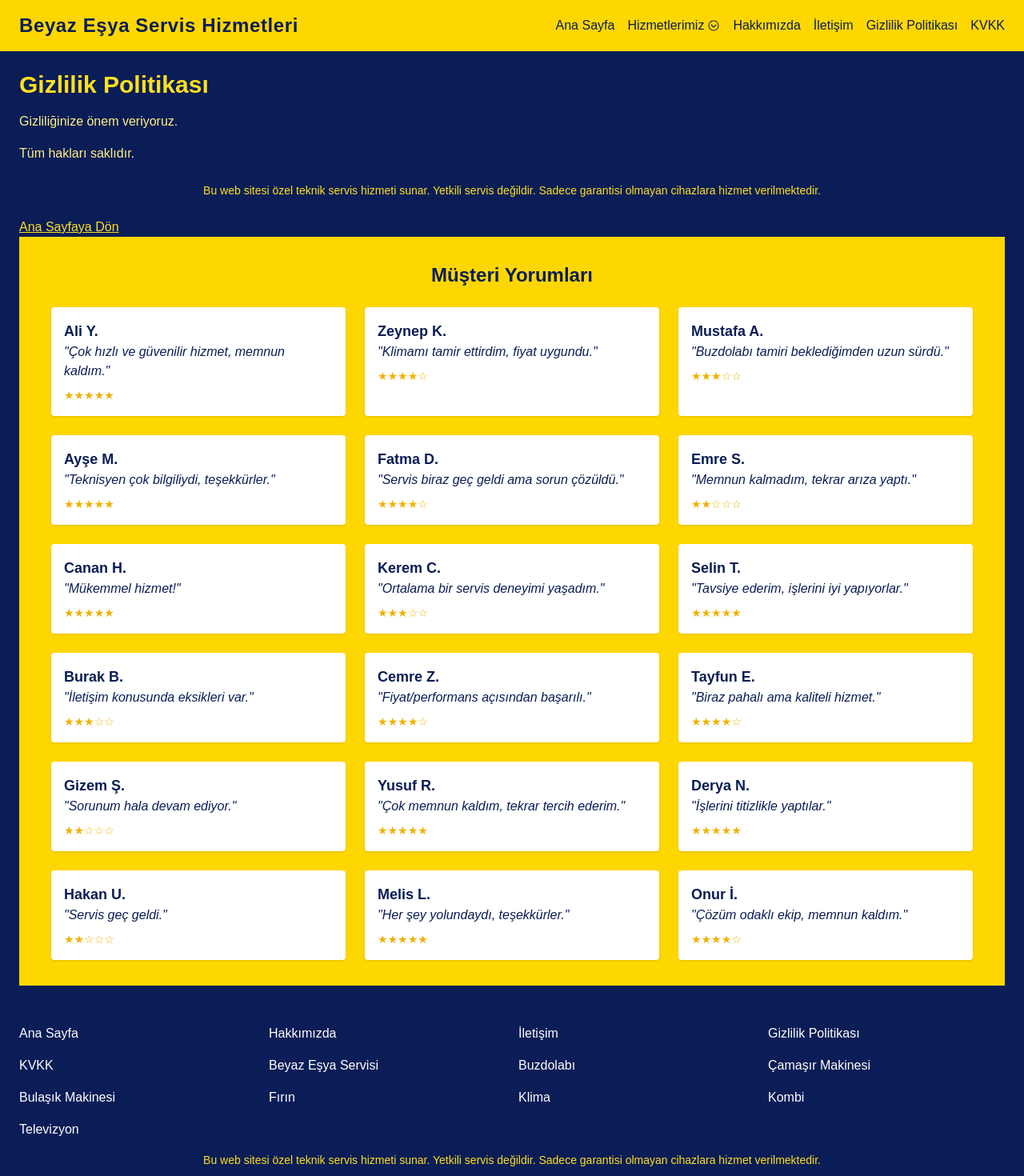
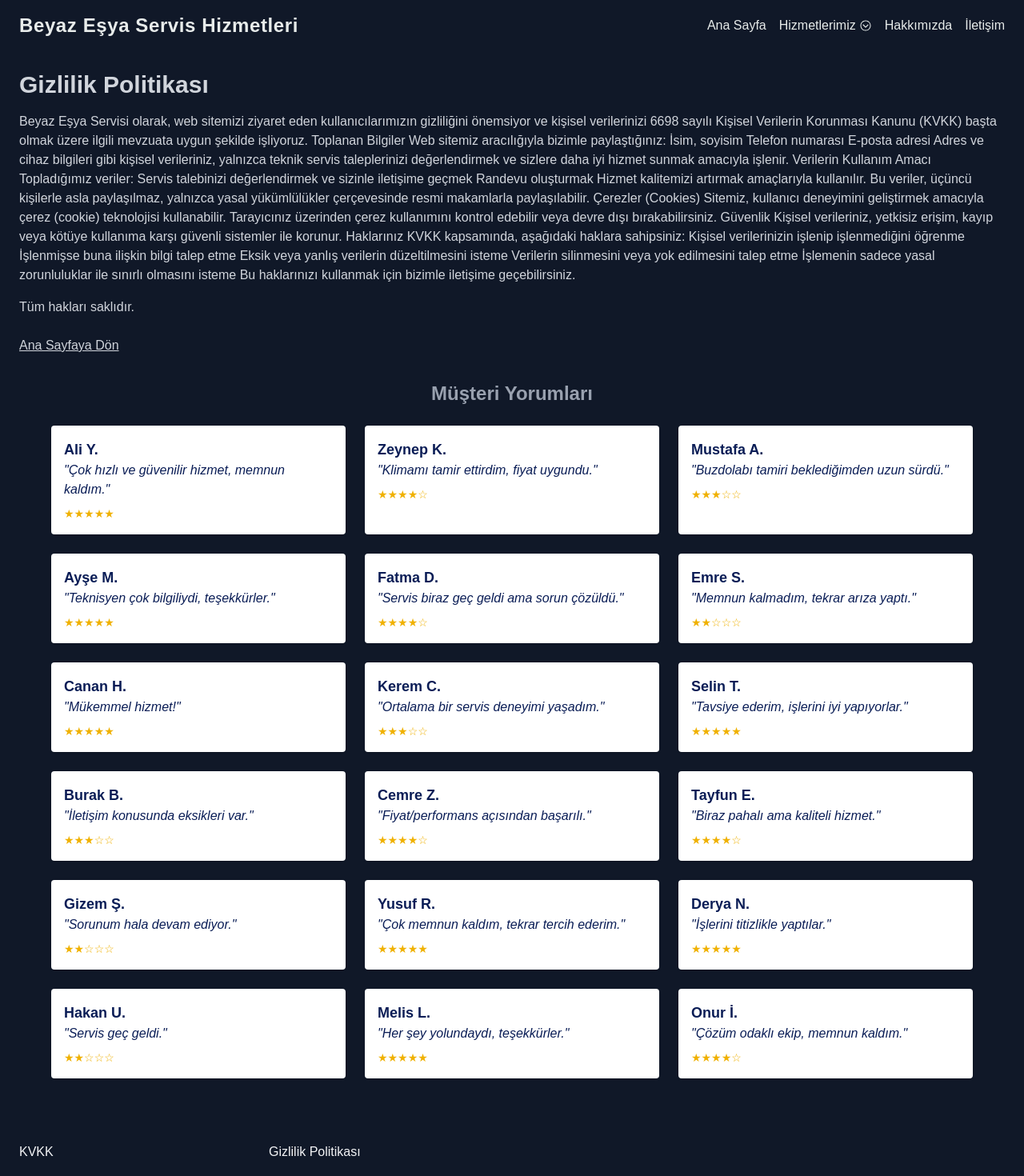
Before and after one commit to MustafaTaslialann/mustafataslialanweb, a Next.js app: page /gizlilik in a window 1280 px wide. Shown: the top 1470 px of the page at 80% size. Built offline with nearby package versions, Linux system fonts and the light colour scheme.

Commit message:
fixed to header-footer and clor

```diff
--- a/src/app/gizlilik/page.tsx
+++ b/src/app/gizlilik/page.tsx
@@ -2,47 +2,92 @@ import { Metadata } from "next";
 import Link from "next/link";
 
 export const metadata: Metadata = {
-  title: 'Gizlilik Politikası',
-  description: 'Gizlilik Politikası'
-}
+  title: "Gizlilik Politikası",
+  description: "Gizlilik Politikası",
+};
 
 export default function Gizlilik() {
   return (
-    <main className="flex flex-col min-h-screen p-6 bg-[#0A1D56] text-yellow-400">
-      <h1 className="text-3xl font-bold mb-4 text-yellow-300">Gizlilik Politikası</h1>
-      <p className="mb-4 text-yellow-200">
-        Gizliliğinize önem veriyoruz.
+    <main className="flex flex-col min-h-screen p-6 bg-gray-900 text-gray-300">
+      <h1 className="text-3xl font-bold mb-4 text-white-200">
+        Gizlilik Politikası
+      </h1>
+      <p className="mb-4 text-white-200">
+        Beyaz Eşya Servisi olarak, web sitemizi ziyaret eden kullanıcılarımızın
+        gizliliğini önemsiyor ve kişisel verilerinizi 6698 sayılı Kişisel
+        Verilerin Korunması Kanunu (KVKK) başta olmak üzere ilgili mevzuata
+        uygun şekilde işliyoruz. Toplanan Bilgiler Web sitemiz aracılığıyla
+        bizimle paylaştığınız: İsim, soyisim Telefon numarası E-posta adresi
+        Adres ve cihaz bilgileri gibi kişisel verileriniz, yalnızca teknik
+        servis taleplerinizi değerlendirmek ve sizlere daha iyi hizmet sunmak
+        amacıyla işlenir. Verilerin Kullanım Amacı Topladığımız veriler: Servis
+        talebinizi değerlendirmek ve sizinle iletişime geçmek Randevu oluşturmak
+        Hizmet kalitemizi artırmak amaçlarıyla kullanılır. Bu veriler, üçüncü
+        kişilerle asla paylaşılmaz, yalnızca yasal yükümlülükler çerçevesinde
+        resmi makamlarla paylaşılabilir. Çerezler (Cookies) Sitemiz, kullanıcı
+        deneyimini geliştirmek amacıyla çerez (cookie) teknolojisi kullanabilir.
+        Tarayıcınız üzerinden çerez kullanımını kontrol edebilir veya devre dışı
+        bırakabilirsiniz. Güvenlik Kişisel verileriniz, yetkisiz erişim, kayıp
+        veya kötüye kullanıma karşı güvenli sistemler ile korunur. Haklarınız
+        KVKK kapsamında, aşağıdaki haklara sahipsiniz: Kişisel verilerinizin
+        işlenip işlenmediğini öğrenme İşlenmişse buna ilişkin bilgi talep etme
+        Eksik veya yanlış verilerin düzeltilmesini isteme Verilerin silinmesini
+        veya yok edilmesini talep etme İşlemenin sadece yasal zorunluluklar ile
+        sınırlı olmasını isteme Bu haklarınızı kullanmak için bizimle iletişime
+        geçebilirsiniz.
       </p>
-      <p className="text-yellow-200">
-        Tüm hakları saklıdır.
-      </p>
-      <p className="text-sm text-yellow-300 mt-6 text-center">
-        Bu web sitesi özel teknik servis hizmeti sunar. Yetkili servis değildir. Sadece garantisi olmayan cihazlara hizmet verilmektedir.
-      </p>
+      <p className="text-white-200">Tüm hakları saklıdır.</p>
 
-      <Link href="/" className="mt-6 text-yellow-300 underline hover:text-yellow-400 w-max">
+      <Link
+        href="/"
+        className="mt-6 text-white-300 underline hover:text-yellow-400 w-max"
+      >
         Ana Sayfaya Dön
       </Link>
-       <MusteriYorumlari />
+      <MusteriYorumlari />
     </main>
   );
 }
 function MusteriYorumlari() {
   const yorumlar = [
-    { ad: "Ali Y.", yorum: "Çok hızlı ve güvenilir hizmet, memnun kaldım.", puan: 5 },
-    { ad: "Zeynep K.", yorum: "Klimamı tamir ettirdim, fiyat uygundu.", puan: 4 },
-    { ad: "Mustafa A.", yorum: "Buzdolabı tamiri beklediğimden uzun sürdü.", puan: 3 },
+    {
+      ad: "Ali Y.",
+      yorum: "Çok hızlı ve güvenilir hizmet, memnun kaldım.",
+      puan: 5,
+    },
+    {
+      ad: "Zeynep K.",
+      yorum: "Klimamı tamir ettirdim, fiyat uygundu.",
+      puan: 4,
+    },
+    {
+      ad: "Mustafa A.",
+      yorum: "Buzdolabı tamiri beklediğimden uzun sürdü.",
+      puan: 3,
+    },
     { ad: "Ayşe M.", yorum: "Teknisyen çok bilgiliydi, teşekkürler.", puan: 5 },
-    { ad: "Fatma D.", yorum: "Servis biraz geç geldi ama sorun çözüldü.", puan: 4 },
+    {
+      ad: "Fatma D.",
+      yorum: "Servis biraz geç geldi ama sorun çözüldü.",
+      puan: 4,
+    },
     { ad: "Emre S.", yorum: "Memnun kalmadım, tekrar arıza yaptı.", puan: 2 },
     { ad: "Canan H.", yorum: "Mükemmel hizmet!", puan: 5 },
     { ad: "Kerem C.", yorum: "Ortalama bir servis deneyimi yaşadım.", puan: 3 },
-    { ad: "Selin T.", yorum: "Tavsiye ederim, işlerini iyi yapıyorlar.", puan: 5 },
+    {
+      ad: "Selin T.",
+      yorum: "Tavsiye ederim, işlerini iyi yapıyorlar.",
+      puan: 5,
+    },
     { ad: "Burak B.", yorum: "İletişim konusunda eksikleri var.", puan: 3 },
     { ad: "Cemre Z.", yorum: "Fiyat/performans açısından başarılı.", puan: 4 },
     { ad: "Tayfun E.", yorum: "Biraz pahalı ama kaliteli hizmet.", puan: 4 },
     { ad: "Gizem Ş.", yorum: "Sorunum hala devam ediyor.", puan: 2 },
-    { ad: "Yusuf R.", yorum: "Çok memnun kaldım, tekrar tercih ederim.", puan: 5 },
+    {
+      ad: "Yusuf R.",
+      yorum: "Çok memnun kaldım, tekrar tercih ederim.",
+      puan: 5,
+    },
     { ad: "Derya N.", yorum: "İşlerini titizlikle yaptılar.", puan: 5 },
     { ad: "Hakan U.", yorum: "Servis geç geldi.", puan: 2 },
     { ad: "Melis L.", yorum: "Her şey yolundaydı, teşekkürler.", puan: 5 },
@@ -50,7 +95,7 @@ function MusteriYorumlari() {
   ];
 
   return (
-    <section className="bg-[#FFD700] text-[#0A1D56] px-4 py-8">
+    <section className="bg-white-200 text-gray-400 px-4 py-8">
       <h2 className="text-2xl font-bold text-center mb-6">Müşteri Yorumları</h2>
       <div className="grid grid-cols-1 sm:grid-cols-2 lg:grid-cols-3 gap-6 max-w-6xl mx-auto">
         {yorumlar.map((item, index) => (
--- a/src/app/hakkimizda/page.tsx
+++ b/src/app/hakkimizda/page.tsx
@@ -2,48 +2,83 @@ import { Metadata } from "next";
 import Link from "next/link";
 
 export const metadata: Metadata = {
-  title: 'Hakkımızda',
-  description: 'Hakkımızda'
-}
+  title: "Hakkımızda",
+  description: "Hakkımızda",
+};
 
 export default function Hakkimizda() {
   return (
-    <main className="flex flex-col min-h-screen p-6 bg-[#0A1D56] text-yellow-400">
-      <h1 className="text-3xl font-bold mb-4 text-yellow-300">Hakkımızda</h1>
-      <p className="mb-4 text-yellow-200">
-        Beyaz Eşya Servisi olarak yıllardır garantisi olmayan cihazlarınıza profesyonel bakım ve onarım hizmeti sunmaktayız.
+    <main className="flex flex-col min-h-screen p-6 bg-gray-900 text-white-200">
+      <h1 className="text-3xl font-bold mb-4 text-gray-100">Hakkımızda</h1>
+      <p className="mb-4 text-gray-200">
+        Beyaz Eşya Servisi olarak yıllardır garantisi olmayan cihazlarınıza
+        profesyonel bakım ve onarım hizmeti sunmaktayız.
       </p>
-      <p className="mb-4 text-yellow-200">
-        Müşteri memnuniyeti önceliğimizdir. Uzman teknisyenlerimizle en iyi hizmeti vermek için çalışıyoruz.
+      <p className="mb-4 text-gray-200">
+        2025 yılında kurulan firmamız, beyaz eşya teknik servis alanında
+        uzmanlaşmış, tamamen bağımsız ve özel bir servistir. Kuruluşumuzdan bu
+        yana müşteri memnuniyetini ön planda tutarak, garantisi sona ermiş
+        cihazlar için hızlı, güvenilir ve ekonomik çözümler sunmaktayız.
+        Buzdolabı, çamaşır makinesi, bulaşık makinesi, fırın, klima ve diğer tüm
+        beyaz eşyalar için teknik destek hizmeti veriyoruz. Deneyimli teknisyen
+        kadromuz ve donanımlı ekipmanlarımız sayesinde arızaları en kısa sürede
+        tespit ediyor ve yerinde çözüm üretiyoruz. Yetkili servis değiliz; ancak
+        sektördeki tecrübemiz, orijinal yedek parça kullanımı ve şeffaf fiyat
+        politikamızla binlerce müşterimizin güvenini kazandık. Amacımız, uzun
+        ömürlü çözümlerle evinizdeki konforu kesintisiz hale getirmek. Beyaz
+        eşyalarınız bize emanet, memnuniyetiniz bizim önceliğimiz.
       </p>
-      <div>
-        <p className="text-sm text-yellow-300 mt-6 text-center">
-          Bu web sitesi özel teknik servis hizmeti sunar. Yetkili servis değildir. Sadece garantisi olmayan cihazlara hizmet verilmektedir.
-        </p>
-      </div>
-      <Link href="/" className="mt-6 text-yellow-300 underline hover:text-yellow-400 w-max">
+      <div></div>
+      <Link
+        href="/"
+        className="mt-6 text-gray-100 underline hover:text-yellow-400 w-max"
+      >
         Ana Sayfaya Dön
       </Link>
-       <MusteriYorumlari />
+      <MusteriYorumlari />
     </main>
   );
 }
 function MusteriYorumlari() {
   const yorumlar = [
-    { ad: "Ali Y.", yorum: "Çok hızlı ve güvenilir hizmet, memnun kaldım.", puan: 5 },
-    { ad: "Zeynep K.", yorum: "Klimamı tamir ettirdim, fiyat uygundu.", puan: 4 },
-    { ad: "Mustafa A.", yorum: "Buzdolabı tamiri beklediğimden uzun sürdü.", puan: 3 },
+    {
+      ad: "Ali Y.",
+      yorum: "Çok hızlı ve güvenilir hizmet, memnun kaldım.",
+      puan: 5,
+    },
+    {
+      ad: "Zeynep K.",
+      yorum: "Klimamı tamir ettirdim, fiyat uygundu.",
+      puan: 4,
+    },
+    {
+      ad: "Mustafa A.",
+      yorum: "Buzdolabı tamiri beklediğimden uzun sürdü.",
+      puan: 3,
+    },
     { ad: "Ayşe M.", yorum: "Teknisyen çok bilgiliydi, teşekkürler.", puan: 5 },
-    { ad: "Fatma D.", yorum: "Servis biraz geç geldi ama sorun çözüldü.", puan: 4 },
+    {
+      ad: "Fatma D.",
+      yorum: "Servis biraz geç geldi ama sorun çözüldü.",
+      puan: 4,
+    },
     { ad: "Emre S.", yorum: "Memnun kalmadım, tekrar arıza yaptı.", puan: 2 },
     { ad: "Canan H.", yorum: "Mükemmel hizmet!", puan: 5 },
     { ad: "Kerem C.", yorum: "Ortalama bir servis deneyimi yaşadım.", puan: 3 },
-    { ad: "Selin T.", yorum: "Tavsiye ederim, işlerini iyi yapıyorlar.", puan: 5 },
+    {
+      ad: "Selin T.",
+      yorum: "Tavsiye ederim, işlerini iyi yapıyorlar.",
+      puan: 5,
+    },
     { ad: "Burak B.", yorum: "İletişim konusunda eksikleri var.", puan: 3 },
     { ad: "Cemre Z.", yorum: "Fiyat/performans açısından başarılı.", puan: 4 },
     { ad: "Tayfun E.", yorum: "Biraz pahalı ama kaliteli hizmet.", puan: 4 },
     { ad: "Gizem Ş.", yorum: "Sorunum hala devam ediyor.", puan: 2 },
-    { ad: "Yusuf R.", yorum: "Çok memnun kaldım, tekrar tercih ederim.", puan: 5 },
+    {
+      ad: "Yusuf R.",
+      yorum: "Çok memnun kaldım, tekrar tercih ederim.",
+      puan: 5,
+    },
     { ad: "Derya N.", yorum: "İşlerini titizlikle yaptılar.", puan: 5 },
     { ad: "Hakan U.", yorum: "Servis geç geldi.", puan: 2 },
     { ad: "Melis L.", yorum: "Her şey yolundaydı, teşekkürler.", puan: 5 },
@@ -51,7 +86,7 @@ function MusteriYorumlari() {
   ];
 
   return (
-    <section className="bg-[#FFD700] text-[#0A1D56] px-4 py-8">
+    <section className="bg-white-200 text-gray-400 px-4 py-8">
       <h2 className="text-2xl font-bold text-center mb-6">Müşteri Yorumları</h2>
       <div className="grid grid-cols-1 sm:grid-cols-2 lg:grid-cols-3 gap-6 max-w-6xl mx-auto">
         {yorumlar.map((item, index) => (
--- a/src/app/iletisim/page.tsx
+++ b/src/app/iletisim/page.tsx
@@ -8,21 +8,19 @@ export const metadata: Metadata = {
 
 export default function Iletisim() {
   return (
-    <main className="flex flex-col min-h-screen p-6 bg-[#0A1D56] text-yellow-400">
-      <h1 className="text-3xl font-bold mb-4 text-yellow-300">İletişim</h1>
-      <p className="mb-4 text-yellow-200">
+    <main className="flex flex-col min-h-screen p-6 bg-gray-900 text-gray-100">
+      <h1 className="text-3xl font-bold mb-4 text-gray-100">İletişim</h1>
+      <p className="mb-4 text-gray-100">
         Mustafa Taşlıalan :05065019612
         <br />
         Silifke/Mersin
       </p>
-      <p className="text-yellow-200">
+      <p className="text-gray-100">
         Müşteri memnuniyeti önceliğimizdir.
       </p>
-      <p className="text-sm text-yellow-300 mt-6 text-center">
-        Bu web sitesi özel teknik servis hizmeti sunar. Yetkili servis değildir. Sadece garantisi olmayan cihazlara hizmet verilmektedir.
-      </p>
 
-      <Link href="/" className="mt-6 text-yellow-300 underline hover:text-yellow-400 w-max">
+
+      <Link href="/" className="mt-6 text-white-200 underline hover:text-yellow-200 w-max">
         Ana Sayfaya Dön
       </Link>
        <MusteriYorumlari />
@@ -55,7 +53,7 @@ function MusteriYorumlari() {
   ];
 
   return (
-    <section className="bg-[#FFD700] text-[#0A1D56] px-4 py-8">
+    <section className="bg-white-200 text-gray-400 px-4 py-8">
       <h2 className="text-2xl font-bold text-center mb-6">Müşteri Yorumları</h2>
       <div className="grid grid-cols-1 sm:grid-cols-2 lg:grid-cols-3 gap-6 max-w-6xl mx-auto">
         {yorumlar.map((item, index) => (
--- a/src/app/kvkk/page.tsx
+++ b/src/app/kvkk/page.tsx
@@ -2,55 +2,100 @@ import { Metadata } from "next";
 import Link from "next/link";
 
 export const metadata: Metadata = {
-  title: 'KVKK',
-  description: 'KVKK'
-}
+  title: "KVKK",
+  description: "KVKK",
+};
 
 export default function KVKK() {
   return (
-    <main className="flex flex-col min-h-screen p-6 bg-[#0A1D56] text-yellow-400">
-      <h1 className="text-3xl font-bold mb-4 text-yellow-300">KVKK</h1>
-      <p className="mb-4 text-yellow-200">
-        Tüm haklarınız saklıdır.
+    <main className="flex flex-col min-h-screen p-6 bg-gray-900 text-gray-300">
+      <h1 className="text-3xl font-bold mb-4 text-gray-300">KVKK</h1>
+      <p className="mb-4 text-white-200">
+        Beyaz Eşya Servisi olarak, 6698 sayılı Kişisel Verilerin Korunması
+        Kanunu (KVKK) kapsamında, müşterilerimizin kişisel verilerinin
+        gizliliğine ve güvenliğine büyük önem veriyoruz. Bu aydınlatma metni,
+        web sitemiz üzerinden bizimle paylaştığınız kişisel verilerin hangi
+        amaçlarla işlendiği ve haklarınız konusunda sizleri bilgilendirmek
+        amacıyla hazırlanmıştır. Hangi Veriler İşlenir? Web sitemiz üzerinden
+        alınan bazı kişisel veriler şunlardır: Ad, soyad Telefon numarası
+        E-posta adresi Adres bilgisi (servis için) Arıza bildirimi ve cihaz
+        bilgileri Kişisel Verilerin İşlenme Amaçları Toplanan kişisel
+        verileriniz aşağıdaki amaçlarla işlenmektedir: Teknik servis taleplerini
+        değerlendirmek Randevu oluşturmak ve tarafınıza geri dönüş sağlamak
+        Hizmet sürecini belgelemek ve geliştirmek Müşteri memnuniyetini artırmak
+        Verilerin Aktarımı Kişisel verileriniz kesinlikle üçüncü şahıslarla
+        paylaşılmaz. Yalnızca yasal zorunluluklar çerçevesinde yetkili kamu
+        kurum ve kuruluşları ile paylaşılabilir. Veri Saklama Süresi Verileriniz
+        yalnızca hizmetin gerektirdiği süre boyunca saklanır ve yasal süre
+        sonunda imha edilir ya da anonimleştirilir. KVKK Kapsamındaki Haklarınız
+        KVKK’nın 11. maddesi gereği, aşağıdaki haklara sahipsiniz: Kişisel
+        verilerinizin işlenip işlenmediğini öğrenme İşlenmişse buna ilişkin
+        bilgi talep etme Verilerin amacına uygun kullanılıp kullanılmadığını
+        öğrenme Eksik veya yanlış işlenmiş verilerin düzeltilmesini isteme
+        Kanuna aykırı işlenmiş verilerin silinmesini veya yok edilmesini isteme
+        Verilerinizin sadece yasal amaçlarla kullanılmasını talep etme
       </p>
-      <p className="text-yellow-200">
+      <p className="text-yellow-200"></p>
 
-      </p>
-      <p className="text-sm text-yellow-300 mt-6 text-center">
-        Bu web sitesi özel teknik servis hizmeti sunar. Yetkili servis değildir. Sadece garantisi olmayan cihazlara hizmet verilmektedir.
-      </p>
-
-      <Link href="/" className="mt-6 text-yellow-300 underline hover:text-yellow-400 w-max">
+      <Link
+        href="/"
+        className="mt-6 text-white-200 underline hover:text-yellow-400 w-max"
+      >
         Ana Sayfaya Dön
       </Link>
-       <MusteriYorumlari />
+      <MusteriYorumlari />
     </main>
   );
 }
 function MusteriYorumlari() {
   const yorumlar = [
-    { ad: "Ali Y.", yorum: "Çok hızlı ve güvenilir hizmet, memnun kaldım.", puan: 5 },
-    { ad: "Zeynep K.", yorum: "Klimamı tamir ettirdim, fiyat uygundu.", puan: 4 },
-    { ad: "Mustafa A.", yorum: "Buzdolabı tamiri beklediğimden uzun sürdü.", puan: 3 },
+    {
+      ad: "Ali Y.",
+      yorum: "Çok hızlı ve güvenilir hizmet, memnun kaldım.",
+      puan: 5,
+    },
+    {
+      ad: "Zeynep K.",
+      yorum: "Klimamı tamir ettirdim, fiyat uygundu.",
+      puan: 4,
+    },
+    {
+      ad: "Mustafa A.",
+      yorum: "Buzdolabı tamiri beklediğimden uzun sürdü.",
+      puan: 3,
+    },
     { ad: "Ayşe M.", yorum: "Teknisyen çok bilgiliydi, teşekkürler.", puan: 5 },
-    { ad: "Fatma D.", yorum: "Servis biraz geç geldi ama sorun çözüldü.", puan: 4 },
+    {
+      ad: "Fatma D.",
+      yorum: "Servis biraz geç geldi ama sorun çözüldü.",
+      puan: 4,
+    },
     { ad: "Emre S.", yorum: "Memnun kalmadım, tekrar arıza yaptı.", puan: 2 },
     { ad: "Canan H.", yorum: "Mükemmel hizmet!", puan: 5 },
     { ad: "Kerem C.", yorum: "Ortalama bir servis deneyimi yaşadım.", puan: 3 },
-    { ad: "Selin T.", yorum: "Tavsiye ederim, işlerini iyi yapıyorlar.", puan: 5 },
+    {
+      ad: "Selin T.",
+      yorum: "Tavsiye ederim, işlerini iyi yapıyorlar.",
+      puan: 5,
+    },
     { ad: "Burak B.", yorum: "İletişim konusunda eksikleri var.", puan: 3 },
     { ad: "Cemre Z.", yorum: "Fiyat/performans açısından başarılı.", puan: 4 },
     { ad: "Tayfun E.", yorum: "Biraz pahalı ama kaliteli hizmet.", puan: 4 },
     { ad: "Gizem Ş.", yorum: "Sorunum hala devam ediyor.", puan: 2 },
-    { ad: "Yusuf R.", yorum: "Çok memnun kaldım, tekrar tercih ederim.", puan: 5 },
+    {
+      ad: "Yusuf R.",
+      yorum: "Çok memnun kaldım, tekrar tercih ederim.",
+      puan: 5,
+    },
     { ad: "Derya N.", yorum: "İşlerini titizlikle yaptılar.", puan: 5 },
     { ad: "Hakan U.", yorum: "Servis geç geldi.", puan: 2 },
     { ad: "Melis L.", yorum: "Her şey yolundaydı, teşekkürler.", puan: 5 },
     { ad: "Onur İ.", yorum: "Çözüm odaklı ekip, memnun kaldım.", puan: 4 },
   ];
 
-  return (
-    <section className="bg-[#FFD700] text-[#0A1D56] px-4 py-8">
+
+    return (
+    <section className="bg-white-200 text-gray-400 px-4 py-8">
       <h2 className="text-2xl font-bold text-center mb-6">Müşteri Yorumları</h2>
       <div className="grid grid-cols-1 sm:grid-cols-2 lg:grid-cols-3 gap-6 max-w-6xl mx-auto">
         {yorumlar.map((item, index) => (
--- a/src/app/teklif-al/page.tsx
+++ b/src/app/teklif-al/page.tsx
@@ -82,7 +82,7 @@ function MusteriYorumlari() {
   ];
 
   return (
-    <section className="bg-[#FFD700] text-[#0A1D56] px-4 py-8">
+     <section className="bg-gray-200 text-gray-400 px-4 py-8">
       <h2 className="text-2xl font-bold text-center mb-6">Müşteri Yorumları</h2>
       <div className="grid grid-cols-1 sm:grid-cols-2 lg:grid-cols-3 gap-6 max-w-6xl mx-auto">
         {yorumlar.map((item, index) => (
--- a/src/components/Baslik.tsx
+++ b/src/components/Baslik.tsx
@@ -35,7 +35,7 @@ export default function Baslik() {
   ];
 
   return (
-    <header className="flex flex-col md:flex-row justify-between items-center px-6 py-4 bg-[#FFD700] shadow-md text-[#0A1D56]">
+    <header className="flex flex-col md:flex-row justify-between items-center px-6 py-4 bg-gray-900 shadow-md text-[#e8eceb]">
       <div className="mb-2 md:mb-0">
         <Link href="/" className="text-2xl font-bold tracking-wide">
           Beyaz Eşya Servis Hizmetleri
@@ -68,8 +68,7 @@ export default function Baslik() {
         </div>
         <Link href="/hakkimizda">Hakkımızda</Link>
         <Link href="/iletisim">İletişim</Link>
-        <Link href="/gizlilik">Gizlilik Politikası</Link>
-        <Link href="/kvkk">KVKK</Link>
+
       </nav>
     </header>
   );
--- a/src/components/CustomFooter.tsx
+++ b/src/components/CustomFooter.tsx
@@ -26,37 +26,18 @@ const CustomFooter = () => {
   }
 
   return (
-    <footer className="bg-[#0A1D56] text-white p-6">
+    <footer className="bg-gray-900 text-gray-100 p-6">
       <div className="grid grid-cols-2 sm:grid-cols-3 md:grid-cols-4 gap-4 text-sm md:text-base">
-        <Link href="/" className="hover:underline">
-          Ana Sayfa
-        </Link>
-        <Link href="/hakkimizda" className="hover:underline">
-          Hakkımızda
-        </Link>
-        <Link href="/iletisim" className="hover:underline">
-          İletişim
+
+        <Link href="/kvkk" className="hover:underline">
+          KVKK
         </Link>
         <Link href="/gizlilik" className="hover:underline">
           Gizlilik Politikası
         </Link>
-        <Link href="/kvkk" className="hover:underline">
-          KVKK
-        </Link>
-        {services.map((service) => {
-          const slug = slugify(service);
-          return (
-            <Link
-              key={service}
-              href={`/hizmetler/${slug}`}
-              className="hover:underline"
-            >
-              {service}
-            </Link>
-          );
-        })}
+
       </div>
-      <p className="text-sm text-yellow-300 mt-4 text-center">
+      <p className="text-xl text-yellow-300 mt-4 text-center">
         Bu web sitesi özel teknik servis hizmeti sunar. Yetkili servis değildir.
         Sadece garantisi olmayan cihazlara hizmet verilmektedir.
       </p>
```
Also changed, not shown: src/app/hizmetler/[slug]/page.tsx (+6 -10 lines), src/app/page.tsx (+6 -9 lines).
